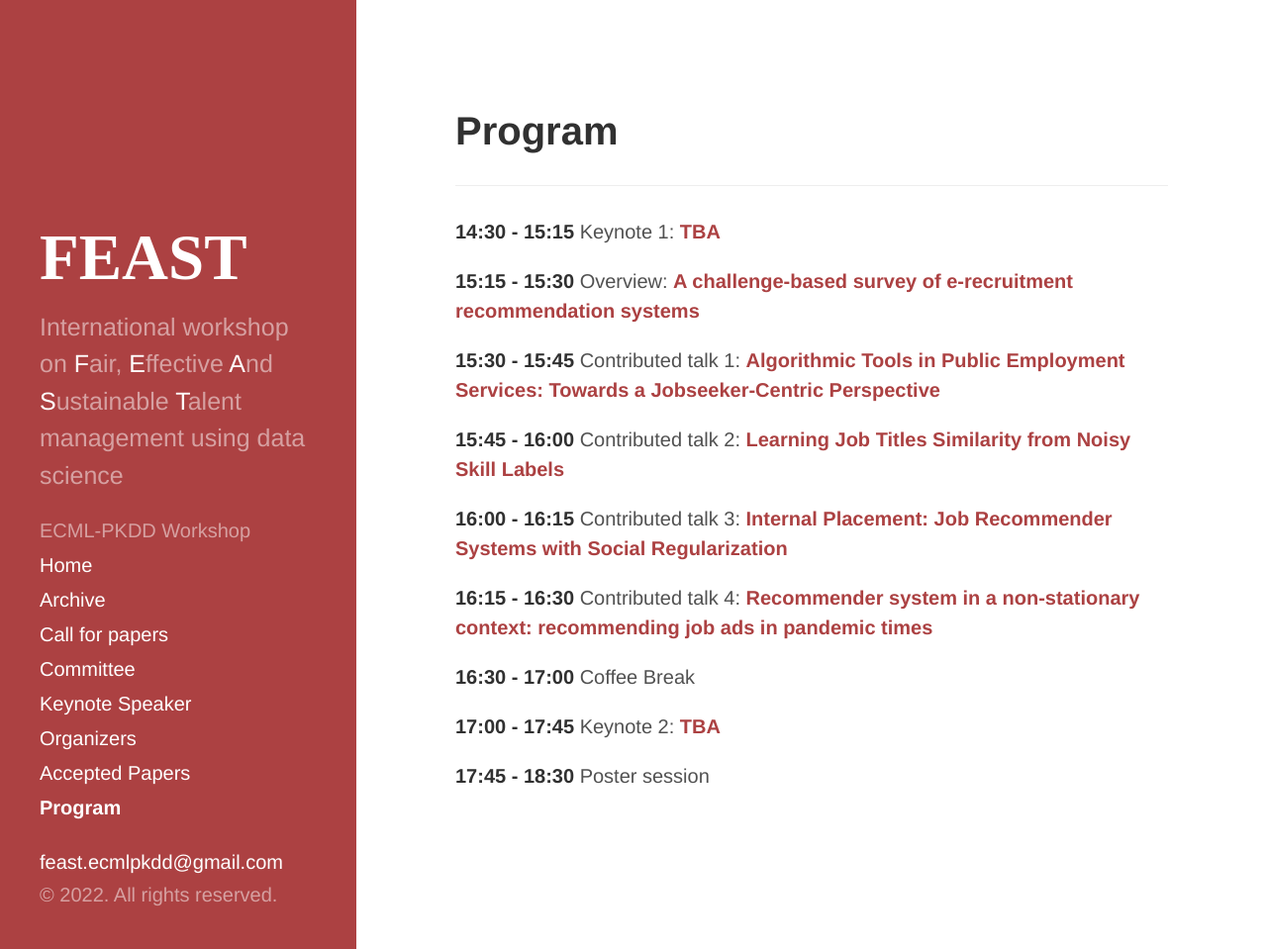
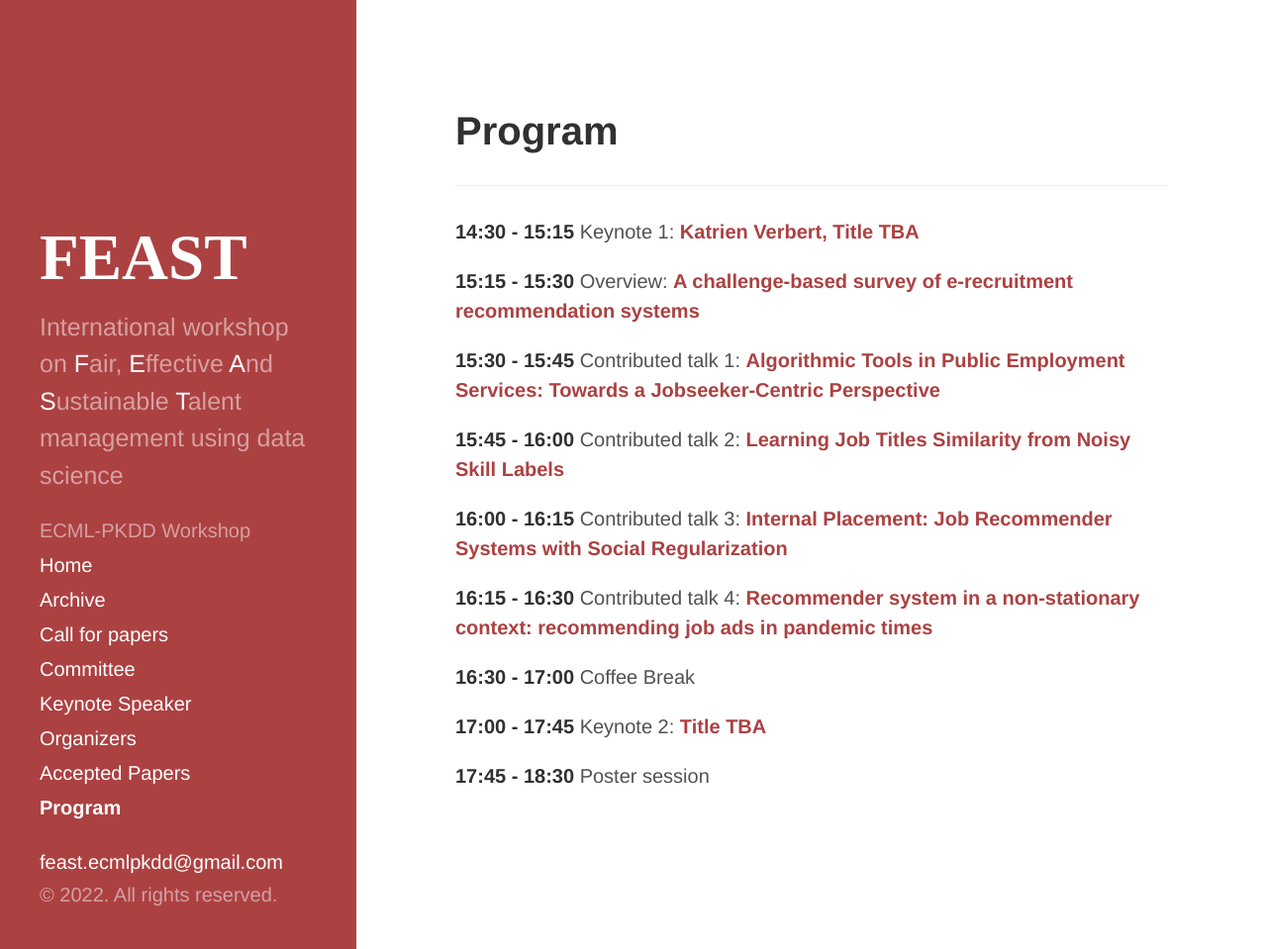
Before and after one commit to feast-ecmlpkdd/feast-ecmlpkdd.github.io, a Jekyll site: the page built from pages/program.md, in a window 1280 px wide and 959 px high. Shown: the whole window at 99% size. Built offline with Jekyll 4.4.1, drawn with Linux system fonts in a browser that asks for light colours.

Commit message:
update program

```diff
--- a/pages/program.md
+++ b/pages/program.md
@@ -6,7 +6,7 @@
 # Program
 ---
 
-**14:30 - 15:15** Keynote 1: [__TBA__]()
+**14:30 - 15:15** Keynote 1: [__Katrien Verbert, Title TBA__]()
 
 **15:15 - 15:30** Overview: [__A challenge-based survey of e-recruitment recommendation systems__]()
 
@@ -20,6 +20,6 @@
 
 **16:30 - 17:00** Coffee Break
 
-**17:00 - 17:45** Keynote 2: [__TBA__]()
+**17:00 - 17:45** Keynote 2: [__Title TBA__]()
 
 **17:45 - 18:30** Poster session
```
